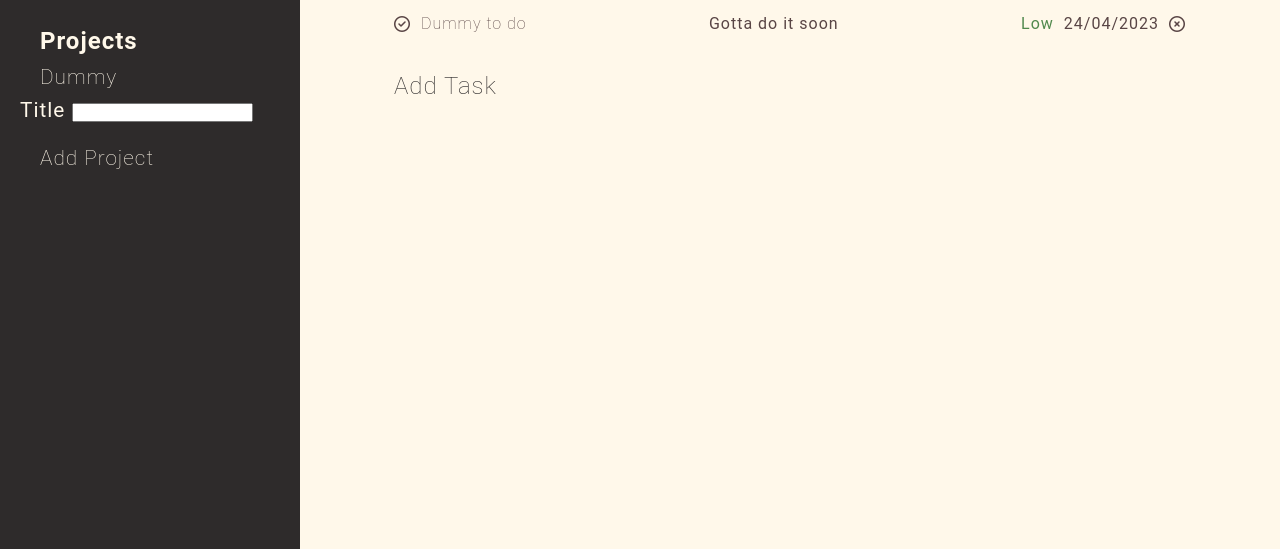
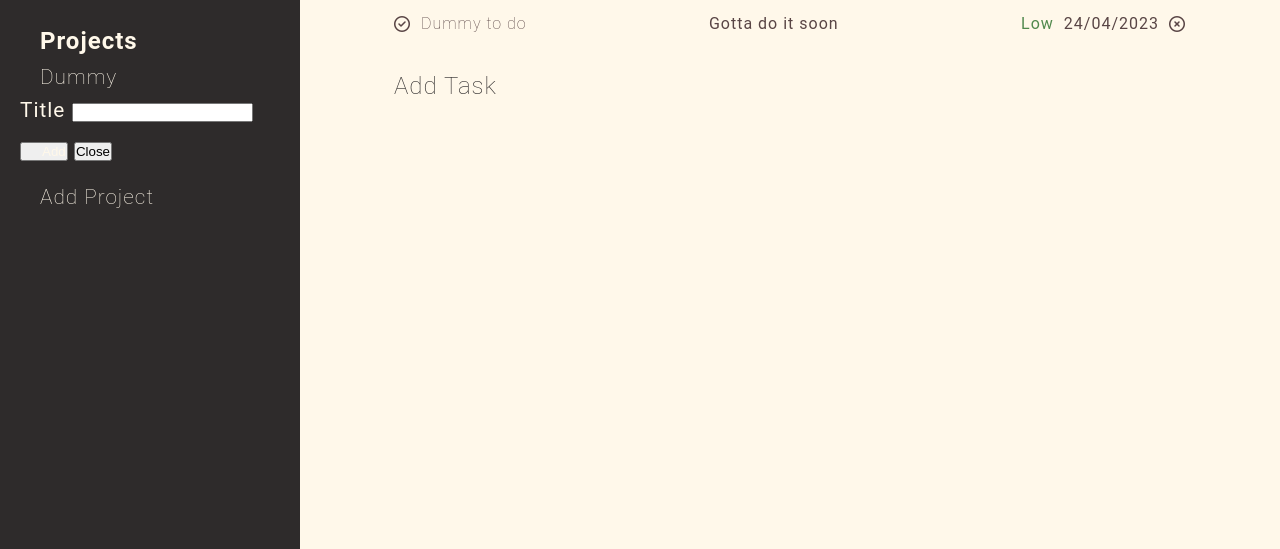
Before and after one commit to janaiscoding/todo-list, a plain HTML site: page index.html in a window 1280 px wide. Shown: the part 251-800 px from the top of the page. Drawn offline with Linux system fonts and the light colour scheme.

Commit message:
Add project modal

```diff
--- a/index.html
+++ b/index.html
@@ -42,8 +42,10 @@
                     name="project"
                     required
                     maxlength="100">
+                    <button class="add-project" type="submit">Add</button>
+                    <button class="close-project-modal">Close</button>
                 </form>
-                <div class="open-proj-modal add-project">Add Project</div>
+                <div class="open-project-modal add-project">Add Project</div>
             </div>
 
         </div>
```
